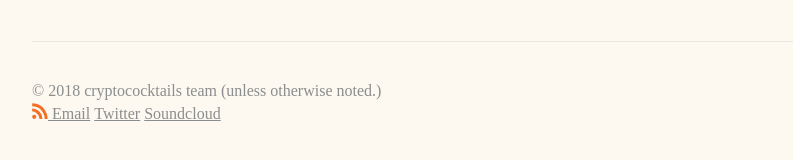
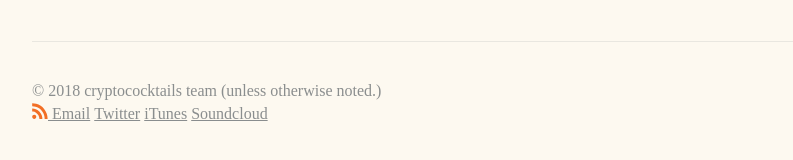
Before and after one commit to 0xadada/cryptococktails.github.io, a Jekyll site: the page built from about.md, in a window 1280 px wide. Shown: the part 365-525 px from the top of the page, without its empty margins (152-945 px from the left). Built offline with Jekyll 4.4.1, drawn with Linux system fonts in a browser that asks for light colours; some web fonts are replaced.

Commit message:
added iTunes podcast link

```diff
--- a/_includes/footer.html
+++ b/_includes/footer.html
@@ -12,10 +12,12 @@
           rel="me" title="fam">Email</a>
         <img class="u-photo t-visuallyhidden"
           src="/static/images/meta/android-chrome-192x192.png"
-          alt="0xADADA" height=64 width=64>
+          alt="Logo" height=64 width=64>
       </span>
       <a class="c-Meta" href="https://twitter.com/cryptoblocktail"
         rel="me external noopener" title="cryptoblocktail on Twitter">Twitter</a>
+      <a class="c-Meta" href="https://itunes.apple.com/us/podcast/crypto-cocktails-podcast/id1339033763"
+        rel="me external noopener" title="cryptococktails on iTunes">iTunes</a>
       <a class="c-Meta" href="https://soundcloud.com/cryptococktails"
         rel="me external noopener" title="cryptococktails on Soundcloud">Soundcloud</a>
     </p>
```
